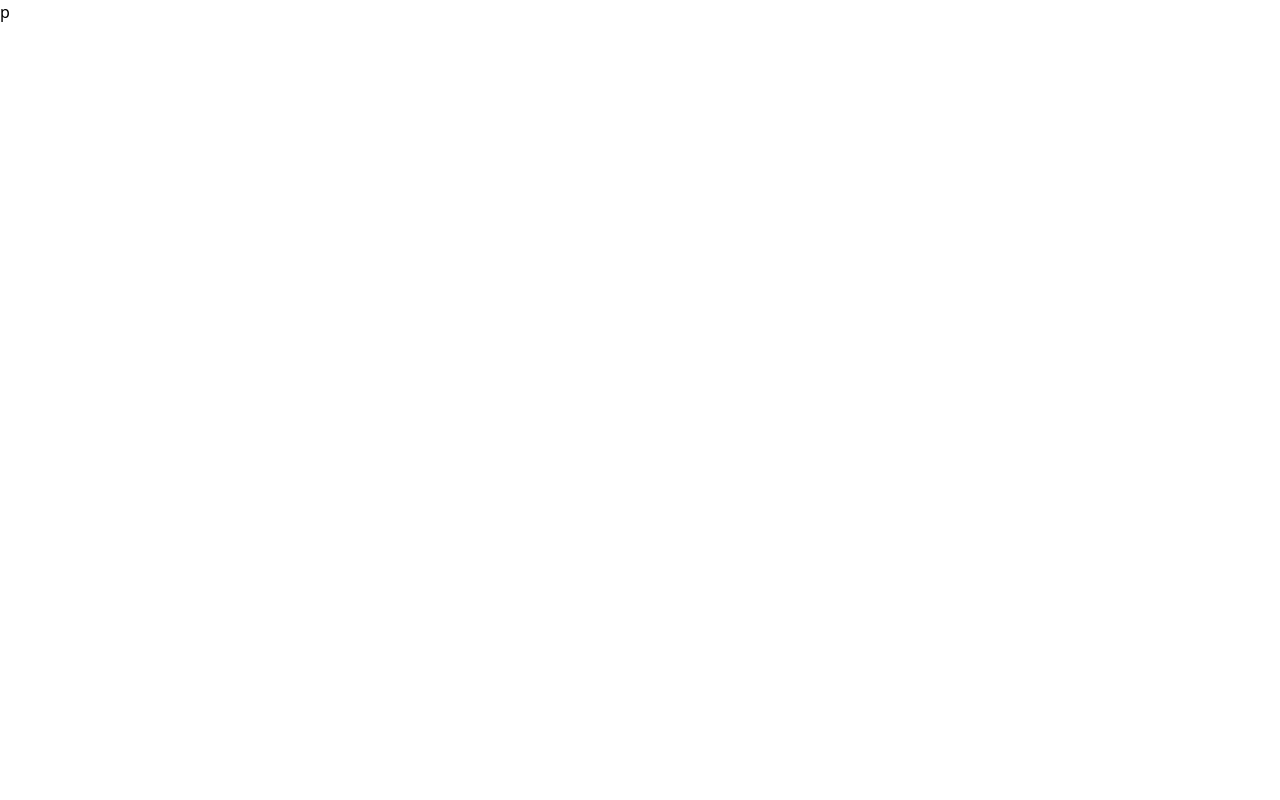
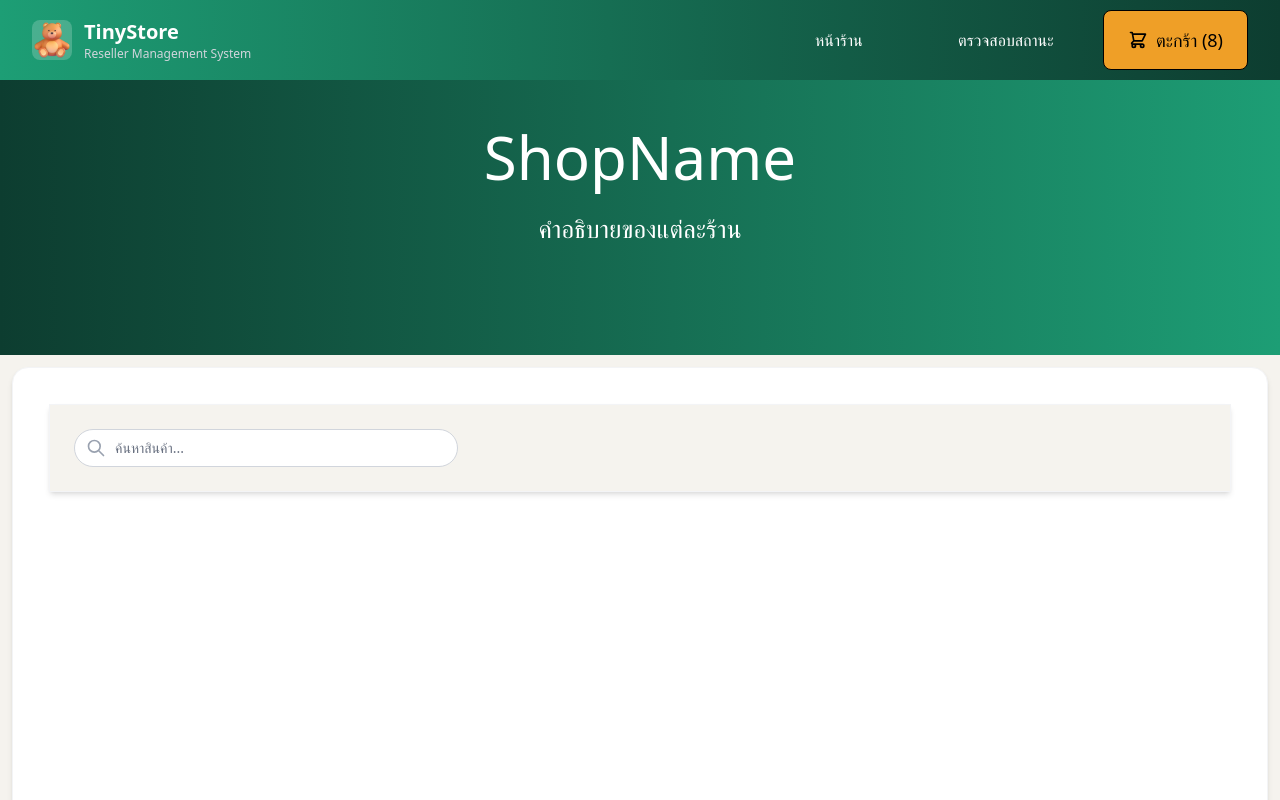
Before and after one commit to Dreamdevfull/Bootcamp, a Next.js app in the folder frontend/reseller_management_system/: page /customers/1 in a window 1280 px wide. Shown: the top 800 px of the page. Built offline with nearby package versions, Linux system fonts and the light colour scheme.

Commit message:
Header customers and customer page

```diff
--- /dev/null
+++ b/frontend/reseller_management_system/src/app/components/layout/headerCustomers.tsx
@@ -0,0 +1,46 @@
+import React from 'react'
+import Image from "next/image";
+
+const headerCustomers = () => {
+  return (
+    <nav className="w-full h-20 bg-gradient-to-r from-[#1d9e75] to-[#0d3d30] text-white flex items-center justify-between px-8 shadow-md">
+      <div className="flex items-center gap-3">
+        <div className="w-10 h-10 bg-white/20 rounded-lg">
+          <Image
+            src="/bear.webp"
+            alt="TinyStore Logo"
+            width={40}
+            height={40}
+          />
+        </div>
+        <div>
+          <h1 className="text-xl font-bold">TinyStore</h1>
+          <p className="text-xs text-gray-300">Reseller Management System</p>
+        </div>
+      </div>
+      <div className="flex gap-4">
+        <button className="w-[140px] h-[60px] text-[#000000]px-6 py-2 rounded-lg hover:bg-[#1d9e75] transition cursor-pointer">หน้าร้าน</button>
+        <button className="w-[162px] h-[60px] text-[#000000]px-6 py-2 rounded-lg hover:bg-[#1d9e75] transition cursor-pointer">ตรวจสอบสถานะ</button>
+        <button className="flex items-center gap-2 bg-[#ef9f27] text-black border border-black px-6 py-2 rounded-lg hover:bg-white/10 transition cursor-pointer">
+          <svg
+            className="w-5 h-5"
+            xmlns="http://www.w3.org/2000/svg"
+            fill="none"
+            viewBox="0 0 24 24"
+            stroke="currentColor"
+          >
+            <path
+              strokeLinecap="round"
+              strokeLinejoin="round"
+              strokeWidth="2"
+              d="M3 3h2l.4 2M7 13h10l4-8H5.4M7 13L5.4 5M7 13l-2.293 2.293c-.63.63-.184 1.707.707 1.707H17m0 0a2 2 0 100 4 2 2 0 000-4zm-8 2a2 2 0 11-4 0 2 2 0 014 0z"
+            />
+          </svg>
+          <span className="text-[18px]">ตะกร้า (8) </span>
+        </button>
+      </div>
+    </nav>
+  )
+}
+
+export default headerCustomers
--- a/frontend/reseller_management_system/src/app/customers/[name]/page.tsx
+++ b/frontend/reseller_management_system/src/app/customers/[name]/page.tsx
@@ -1,10 +1,35 @@
 import React from 'react'
+import HeaderCustomers from '@/app/components/layout/headerCustomers'
 
 const p = () => {
   return (
-    <div>
-        p
-    </div>
+    <main className='bg-[#f5f3ee] min-h-screen flex flex-col'>
+      <HeaderCustomers />
+      <div className='w-full h-[275px] bg-gradient-to-r from-[#0d3d30] to-[#1d9e75]'>
+        <h1 className='text-white text-center text-[60px] pt-8'>ShopName</h1>
+        <p className='text-white text-center text-[25px] pt-2'>คำอธิบายของแต่ละร้าน</p>
+
+      </div>
+      <div className='bg-white h-[780px] p-6 m-3 rounded-2xl shadow-md border border-gray-100'>
+        <div className='bg-[#f5f3ee] h-[90] p-6 m-3 shadow-md border border-gray-100'>
+          <div className="relative w-full max-w-sm">
+            {/* ไอคอนค้นหา (ใช้ Heroicons หรือ svg ทั่วไป) */}
+            <div className="absolute inset-y-0 left-0 pl-3 flex items-center pointer-events-none">
+              <svg className="h-5 w-5 text-gray-400" fill="none" stroke="currentColor" viewBox="0 0 24 24">
+                <path strokeLinecap="round" strokeLinejoin="round" strokeWidth="2" d="M21 21l-6-6m2-5a7 7 0 11-14 0 7 7 0 0114 0z" />
+              </svg>
+            </div>
+
+            {/* ช่องกรอกข้อมูล */}
+            <input
+              type="text"
+              className="block w-full pl-10 pr-3 py-2 border border-gray-300 rounded-full leading-5 bg-white placeholder-gray-500 focus:outline-none focus:ring-2 focus:ring-black-500 focus:border-black-500 sm:text-sm"
+              placeholder="ค้นหาสินค้า..."
+            />
+          </div>
+        </div>
+      </div>
+    </main>
   )
 }
 
```
